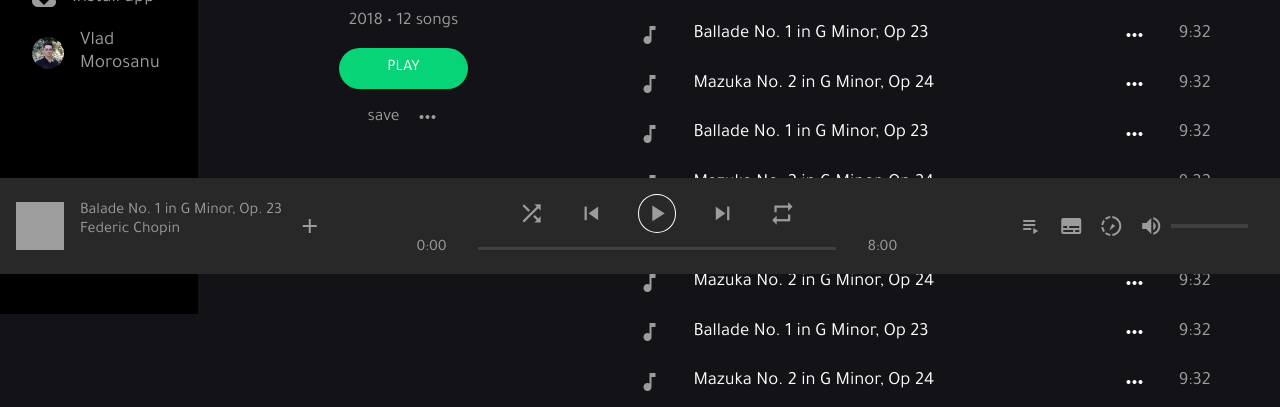
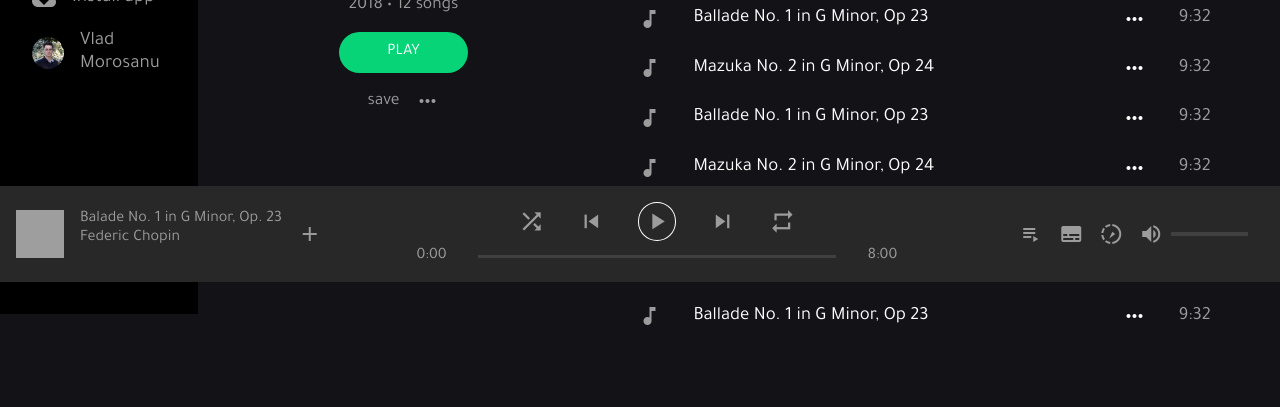
Before and after one commit to vladmorosanu97/the-power-of-sass, a website: page public/index.html in a window 1280 px wide. Shown: the part 518-925 px from the top of the page. After the commit the page ends 859 px from the top, so only its background shows below. Drawn offline with Linux system fonts and the light colour scheme; grey boxes are pictures that could not be loaded.

Commit message:
fix layout

```diff
--- a/public/index.html
+++ b/public/index.html
@@ -4,7 +4,7 @@
   <title>Spotify after 1 month in Vaslui</title>
   <link rel="shortcut icon" type="image/png" href="https://www.shareicon.net/data/2048x2048/2016/07/14/607275_black_2048x2048.png"/>
   <link href="https://fonts.googleapis.com/icon?family=Material+Icons" rel="stylesheet">
-  <link rel="stylesheet" href="/stylesheets/style.css">
+  <link rel="stylesheet" href="./stylesheets/style.css">
   <script src="./javascripts/interactions.js"></script>
 </head>
 
@@ -242,16 +242,6 @@
           <h3 class="song-length">9:32</h3>
         </div>
       </li>
-      <li id="18" class="song" onclick="toogleSelected('18')">
-        <div class="group-two">
-          <i class="material-icons">music_note</i>
-          <h3 class="song-name white">Mazuka No. 2 in G Minor, Op 24</h3>
-        </div>
-        <div class="group-two">
-          <i class="material-icons white">more_horiz</i>
-          <h3 class="song-length">9:32</h3>
-        </div>
-      </li>
      </ul>
     </section>
   </main>
--- a/public/stylesheets/style.scss
+++ b/public/stylesheets/style.scss
@@ -131,7 +131,7 @@ body {
 .footer-menu {
   background-color: #282828;
   position: fixed;
-  top: 87%;
+  top: calc(100% - 96px);
   width: 100%;
   height: 6rem;
 
@@ -250,7 +250,6 @@ body {
 .page-content {
   margin-left: 17%;
   color: $textColorGrey;
-  padding-top: 1rem;
 
   display: flex;
 }
@@ -332,6 +331,7 @@ body {
 
 .album-songs {
   width: 63%;
+  padding-top: 1rem;
 }
 
 .relative {
@@ -346,16 +346,13 @@ body {
   color: $textColorWhite;
 }
 
-.album-songs {
-  padding-top: 1rem;
-}
-
 .songs-list {
   display: flex;
   flex-direction: column;
 
   margin-left: 1rem;
   margin-right: 1rem;
+  padding-top: 1rem;
   .song {
     display: flex;
     justify-content: space-between;
```
Also changed, not shown: public/stylesheets/style.css.
